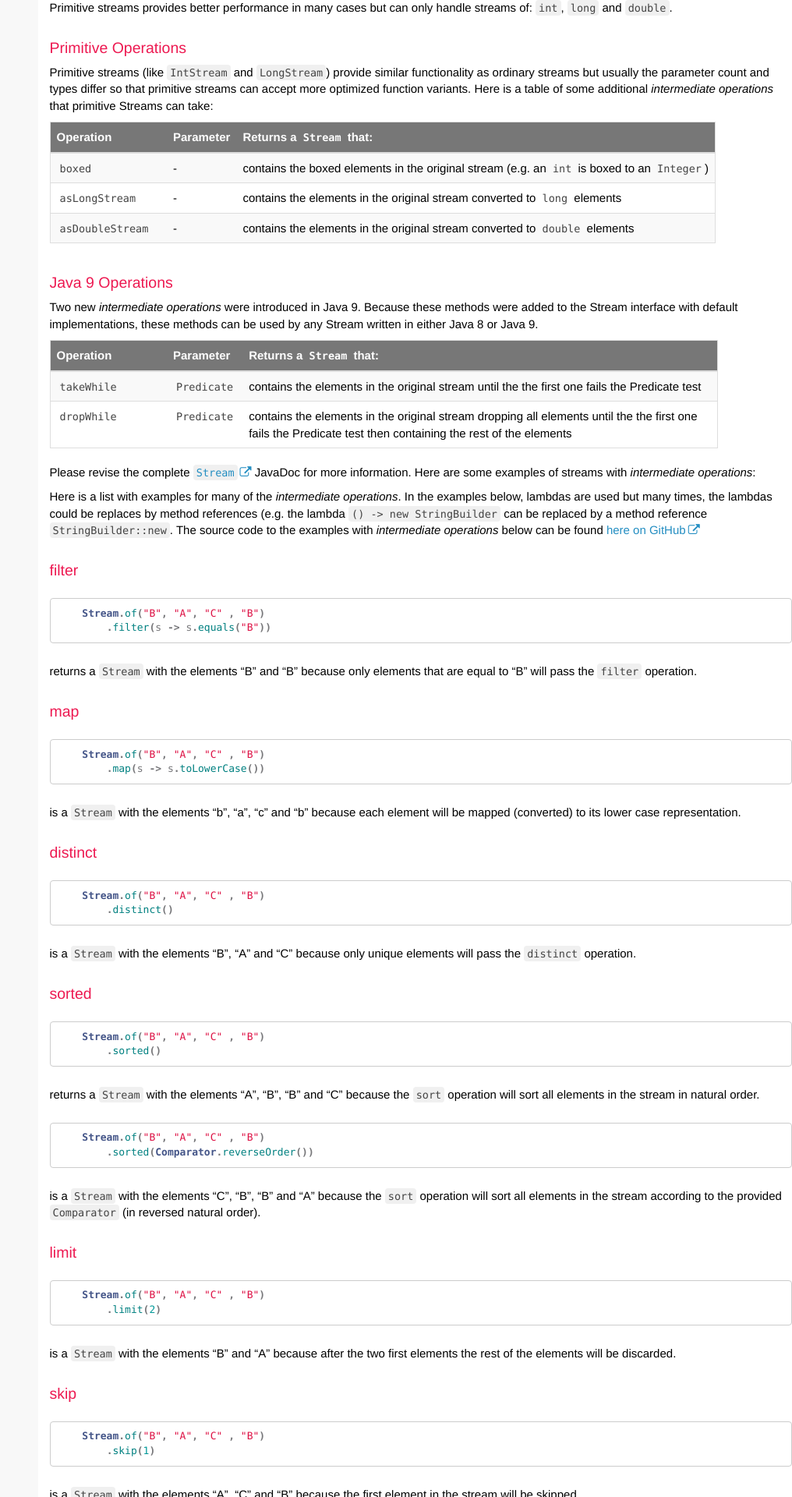
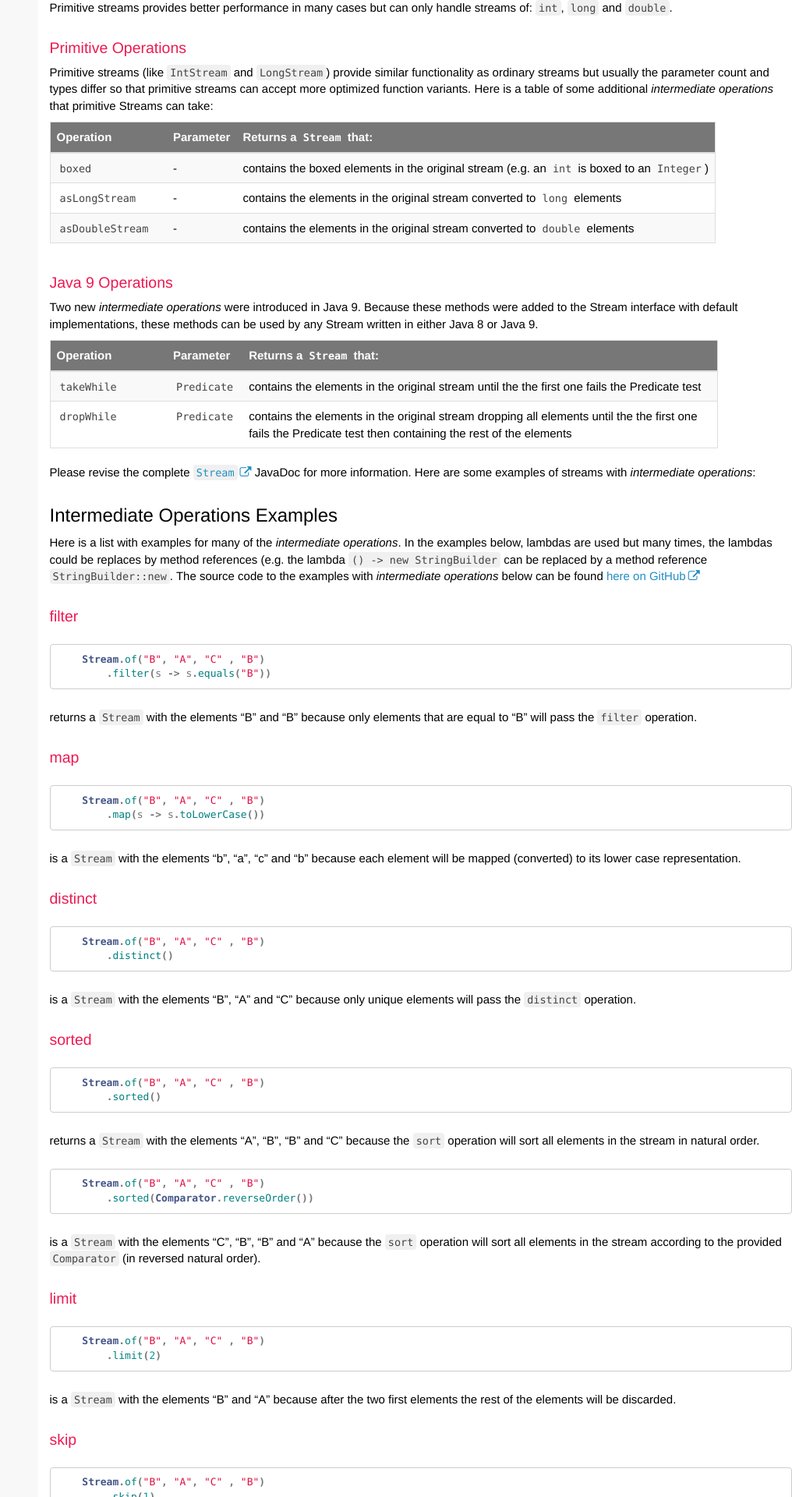
Before and after one commit to speedment/speedment-doc, a Jekyll site: the page built from pages/stream_fundamentals.md, in a window 1280 px wide. Shown: the part 3130-5050 px from the top of the page at 78% size, without its empty margins (264-1280 px from the left). Built offline with Jekyll 4.4.1, drawn with Linux system fonts in a browser that asks for light colours; nearby versions of some CDN libraries; comment, search, counter and statistics services are not loaded; some of the changed text lies outside the part shown.

Commit message:
stream_fundamentals: Add headers

```diff
--- a/pages/stream_fundamentals.md
+++ b/pages/stream_fundamentals.md
@@ -120,6 +120,8 @@ Two new *intermediate operations* were introduced in Java 9. Because these metho
 | `dropWhile`       | `Predicate`        | contains the elements in the original stream dropping all elements until the the first one fails the Predicate test then containing the rest of the elements
 
 Please revise the complete {{site.data.javadoc.Stream}} JavaDoc for more information. Here are some examples of streams with *intermediate operations*:
+
+## Intermediate Operations Examples
 
 Here is a list with examples for many of the  *intermediate operations*. In the examples below, lambdas are used but many times, the lambdas could be replaces by method references (e.g. the lambda `() -> new StringBuilder` can be replaced by a method reference `StringBuilder::new`. The source code to the examples with *intermediate operations* below can be found [here on GitHub](https://github.com/speedment/speedment-doc-examples/blob/master/src/main/java/com/speedment/documentation/stream_fundamentals/IntermediateOperations.java)
 
@@ -367,6 +369,8 @@ Here is a list of additional *terminal operations* that are available for primit
 
 Please revise the complete {{site.data.javadoc.Stream}} JavaDoc for more information.
 
+## Terminal Operations Examples
+
 Here is a list with examples for many of the *terminal operations*. The source code to the examples below with *terminal operations* can be found [here on GitHub](https://github.com/speedment/speedment-doc-examples/blob/master/src/main/java/com/speedment/documentation/stream_fundamentals/TerminalOperations.java)
 
 ### forEach
@@ -592,6 +596,8 @@ There are also a small number of other operations that are neither a *intermedia
 
 Please revise the complete {{site.data.javadoc.Stream}} JavaDoc for more information.
 
+## Other Operations Examples
+
 Here is a list with example of other operations. The source code to the examples below with other operations can be found [here on GitHub](https://github.com/speedment/speedment-doc-examples/blob/master/src/main/java/com/speedment/documentation/stream_fundamentals/OtherOperations.java)
 
 ### isParallel
```
